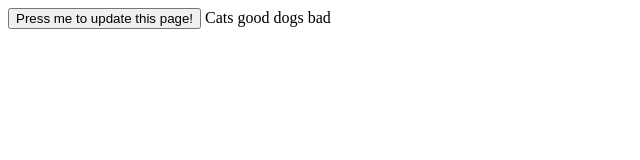
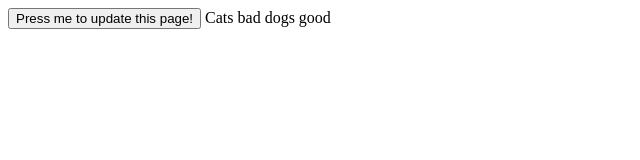
Before and after one commit to miniage/miniage.github.io, a plain HTML site: page index.html in a window 1280 px wide. Shown: the full height of the page, 0-640 px from the left. Drawn offline with Linux system fonts and the light colour scheme.

Commit message:
Update index.html

```diff
--- a/index.html
+++ b/index.html
@@ -53,6 +53,6 @@
 <body>
 
     <button onclick="update();">Press me to update this page!</button>
-    Cats good dogs bad
+    Cats bad dogs good
 
 </body></html>
```
